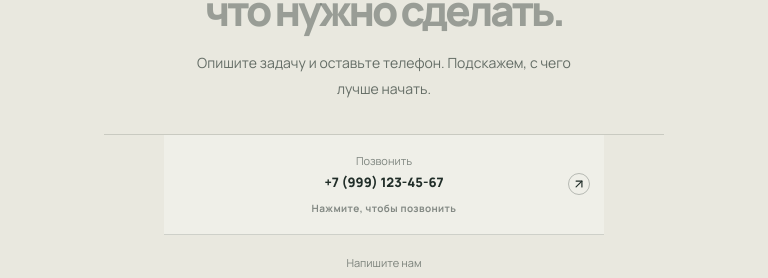
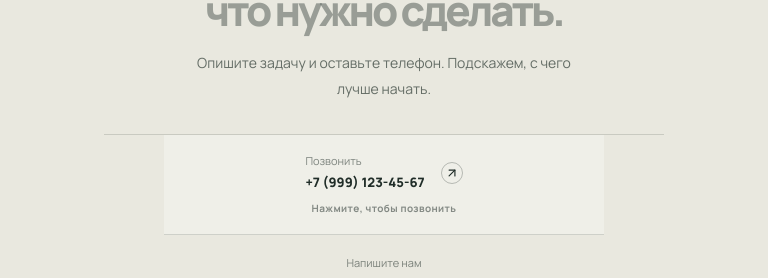
Before and after one commit to artkoro94/fixora-home, a React (Vite) app: page / in a window 768 px wide. Shown: the part 4945-5223 px from the top of the page. Built offline with nearby package versions, Linux system fonts and the light colour scheme.

Commit message:
fix: center tablet phone details with arrow

```diff
--- a/src/app/styles/responsive.css
+++ b/src/app/styles/responsive.css
@@ -64,6 +64,22 @@
   .contact-details>a{
     width:min(100%,440px);
     justify-self:center;
+    grid-template-columns:1fr auto auto 1fr;
+  }
+  .contact-details>a>span:nth-child(2){
+    grid-column:2;
+    text-align:left;
+  }
+  .contact-details>a>svg:last-child{
+    position:static;
+    grid-column:3;
+    grid-row:1;
+    justify-self:start;
+    transform:none;
+  }
+  .contact-details>a::after{
+    grid-column:2/4;
+    text-align:center;
   }
 }
 
```
